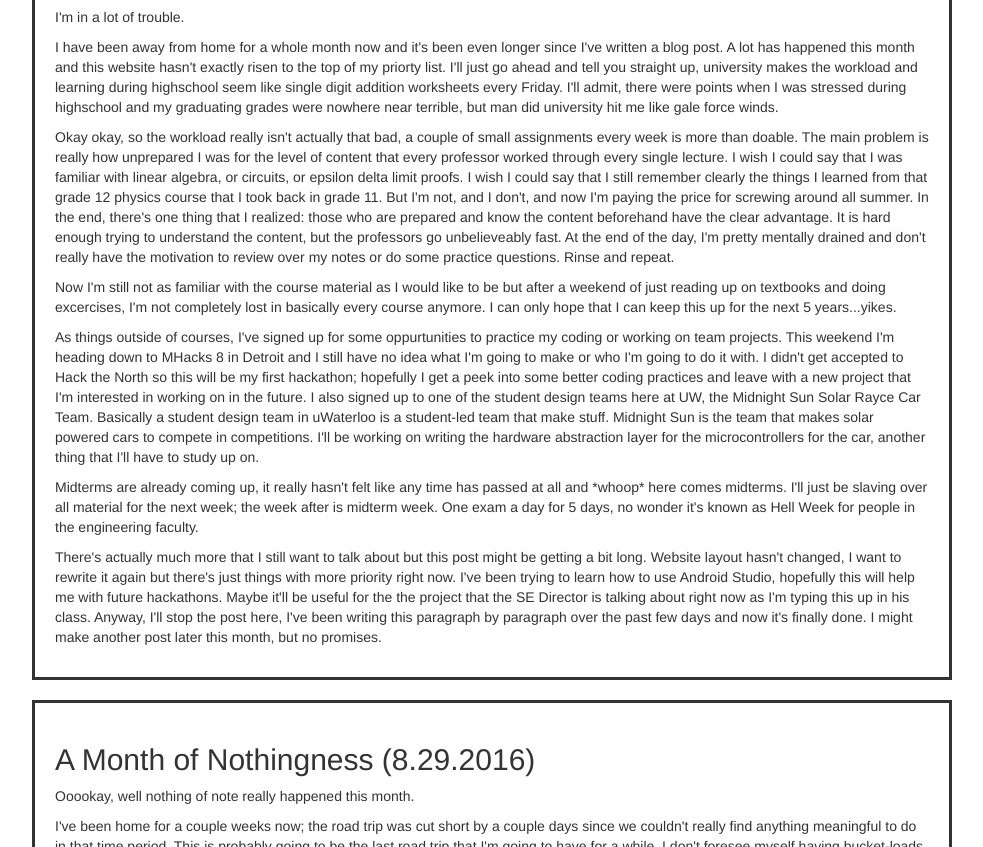
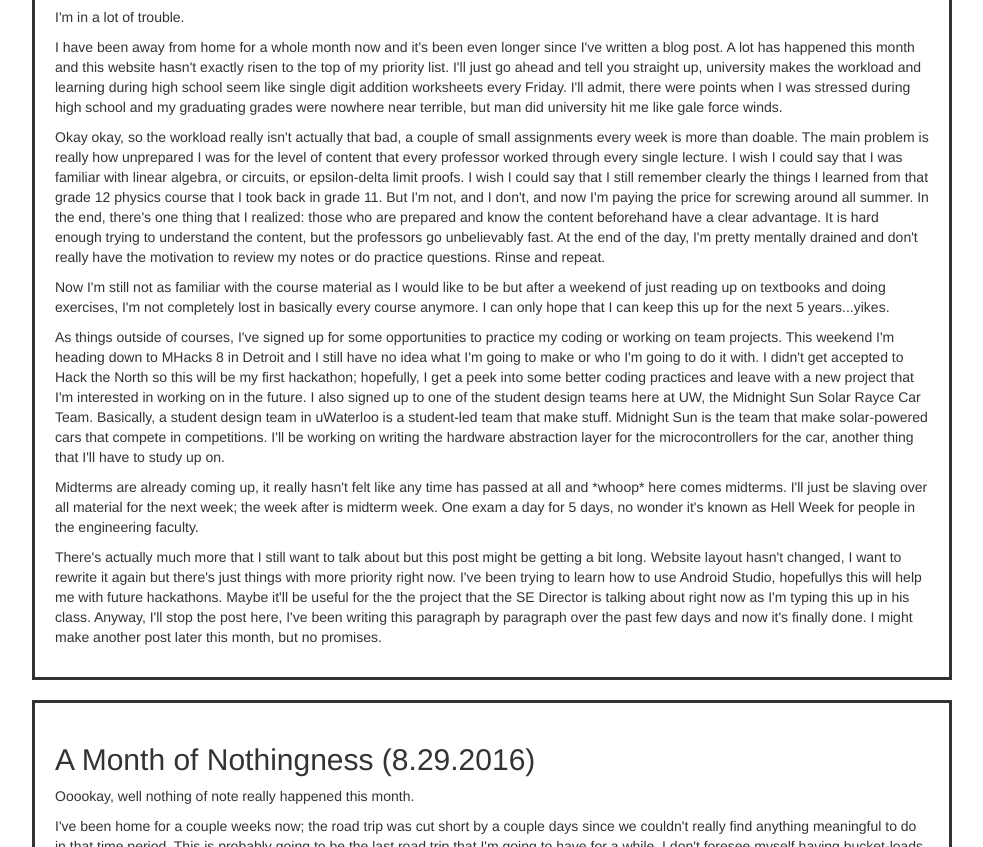
Before and after one commit to chenala/blog, a website: page index.html in a window 1280 px wide. Shown: the part 511-1358 px from the top of the page, without its empty margins (53-1036 px from the left). Drawn offline with nearby package versions, Linux system fonts and the light colour scheme.

Commit message:
minor text fixes

```diff
--- a/index.html
+++ b/index.html
@@ -82,12 +82,12 @@
                 <div class="post">
                     <h2 >Oh Shit (10.02.2016)</h2>
                     <p>I'm in a lot of trouble. </p>
-                    <p>I have been away from home for a whole month now and it's been even longer since I've written a blog post. A lot has happened this month and this website hasn't exactly risen to the top of my priorty list. I'll just go ahead and tell you straight up, university makes the workload and learning during highschool seem like single digit addition worksheets every Friday. I'll admit, there were points when I was stressed during highschool and my graduating grades were nowhere near terrible, but man did university hit me like gale force winds. </p>
-                    <p>Okay okay, so the workload really isn't actually that bad, a couple of small assignments every week is more than doable. The main problem is really how unprepared I was for the level of content that every professor worked through every single lecture. I wish I could say that I was familiar with linear algebra, or circuits, or epsilon delta limit proofs. I wish I could say that I still remember clearly the things I learned from that grade 12 physics course that I took back in grade 11. But I'm not, and I don't, and now I'm paying the price for screwing around all summer. In the end, there's one thing that I realized: those who are prepared and know the content beforehand have the clear advantage. It is hard enough trying to understand the content, but the professors go unbelieveably fast. At the end of the day, I'm pretty mentally drained and don't really have the motivation to review over my notes or do some practice questions. Rinse and repeat.</p>
-                    <p>Now I'm still not as familiar with the course material as I would like to be but after a weekend of just reading up on textbooks and doing excercises, I'm not completely lost in basically every course anymore. I can only hope that I can keep this up for the next 5 years...yikes.</p>
-                    <p> As things outside of courses, I've signed up for some oppurtunities to practice my coding or working on team projects. This weekend I'm heading down to MHacks 8 in Detroit and I still have no idea what I'm going to make or who I'm going to do it with. I didn't get accepted to Hack the North so this will be my first hackathon; hopefully I get a peek into some better coding practices and leave with a new project that I'm interested in working on in the future. I also signed up to one of the student design teams here at UW, the Midnight Sun Solar Rayce Car Team. Basically a student design team in uWaterloo is a student-led team that make stuff. Midnight Sun is the team that makes solar powered cars to compete in competitions. I'll be working on writing the hardware abstraction layer for the microcontrollers for the car, another thing that I'll have to study up on.</p>
+                    <p>I have been away from home for a whole month now and it's been even longer since I've written a blog post. A lot has happened this month and this website hasn't exactly risen to the top of my priority list. I'll just go ahead and tell you straight up, university makes the workload and learning during high school seem like single digit addition worksheets every Friday. I'll admit, there were points when I was stressed during high school and my graduating grades were nowhere near terrible, but man did university hit me like gale force winds. </p>
+                    <p>Okay okay, so the workload really isn't actually that bad, a couple of small assignments every week is more than doable. The main problem is really how unprepared I was for the level of content that every professor worked through every single lecture. I wish I could say that I was familiar with linear algebra, or circuits, or epsilon-delta limit proofs. I wish I could say that I still remember clearly the things I learned from that grade 12 physics course that I took back in grade 11. But I'm not, and I don't, and now I'm paying the price for screwing around all summer. In the end, there's one thing that I realized: those who are prepared and know the content beforehand have a clear advantage. It is hard enough trying to understand the content, but the professors go unbelievably fast. At the end of the day, I'm pretty mentally drained and don't really have the motivation to review my notes or do practice questions. Rinse and repeat.</p>
+                    <p>Now I'm still not as familiar with the course material as I would like to be but after a weekend of just reading up on textbooks and doing exercises, I'm not completely lost in basically every course anymore. I can only hope that I can keep this up for the next 5 years...yikes.</p>
+                    <p> As things outside of courses, I've signed up for some opportunities to practice my coding or working on team projects. This weekend I'm heading down to MHacks 8 in Detroit and I still have no idea what I'm going to make or who I'm going to do it with. I didn't get accepted to Hack the North so this will be my first hackathon; hopefully, I get a peek into some better coding practices and leave with a new project that I'm interested in working on in the future. I also signed up to one of the student design teams here at UW, the Midnight Sun Solar Rayce Car Team. Basically, a student design team in uWaterloo is a student-led team that make stuff. Midnight Sun is the team that make solar-powered cars that compete in competitions. I'll be working on writing the hardware abstraction layer for the microcontrollers for the car, another thing that I'll have to study up on.</p>
                     <p>Midterms are already coming up, it really hasn't felt like any time has passed at all and *whoop* here comes midterms. I'll just be slaving over all material for the next week; the week after is midterm week. One exam a day for 5 days, no wonder it's known as Hell Week for people in the engineering faculty.</p>
-                    <p>There's actually much more that I still want to talk about but this post might be getting a bit long. Website layout hasn't changed, I want to rewrite it again but there's just things with more priority right now. I've been trying to learn how to use Android Studio, hopefully this will help me with future hackathons. Maybe it'll be useful for the the project that the SE Director is talking about right now as I'm typing this up in his class. Anyway, I'll stop the post here, I've been writing this paragraph by paragraph over the past few days and now it's finally done. I might make another post later this month, but no promises.
+                    <p>There's actually much more that I still want to talk about but this post might be getting a bit long. Website layout hasn't changed, I want to rewrite it again but there's just things with more priority right now. I've been trying to learn how to use Android Studio, hopefullys this will help me with future hackathons. Maybe it'll be useful for the the project that the SE Director is talking about right now as I'm typing this up in his class. Anyway, I'll stop the post here, I've been writing this paragraph by paragraph over the past few days and now it's finally done. I might make another post later this month, but no promises.
                 </div>
             </div>
         </div>
```
